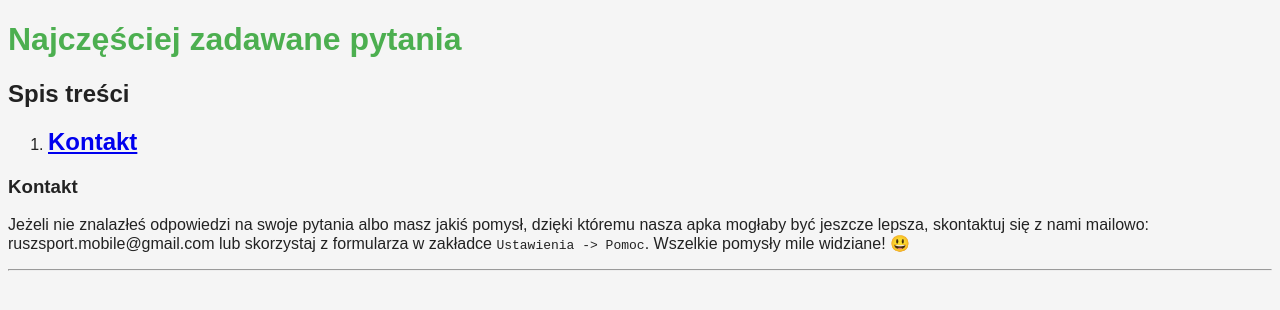
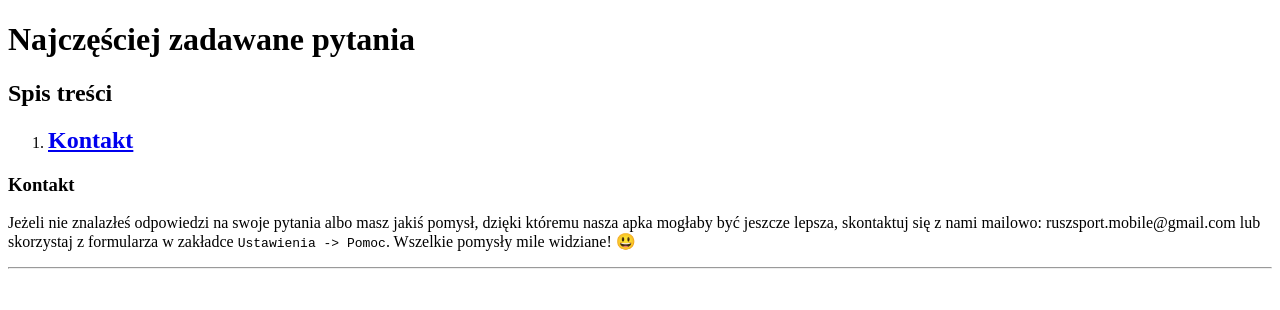
Before and after one commit to ruszsportdev/ruszsport, a Jekyll site: the page built from faq.md, in a window 1280 px wide. Shown: the top 310 px of the page. Built offline with Jekyll 4.4.1, drawn with Linux system fonts in a browser that asks for light colours.

Commit message:
Some shieet

```diff
--- a/assets/style.css
+++ b/assets/style.css
@@ -1,13 +1,3 @@
-body {
-    font-family: 'Arial', sans-serif;
-    background-color: #f5f5f5;
-    color: #222;
-}
-
-h1 {
-    color: #4CAF50;
-}
-
 .site-header {
     display: none !important;
 }
```
